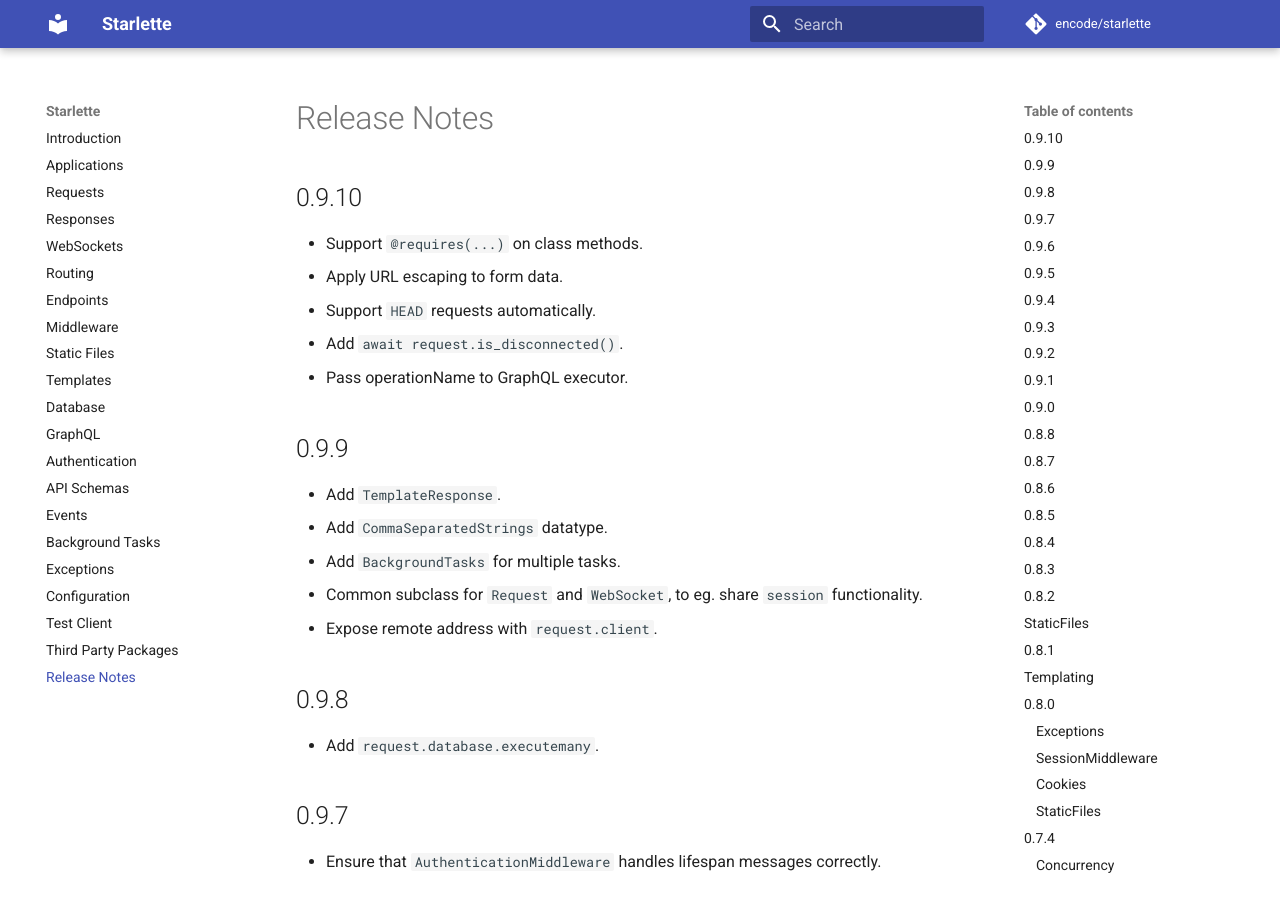
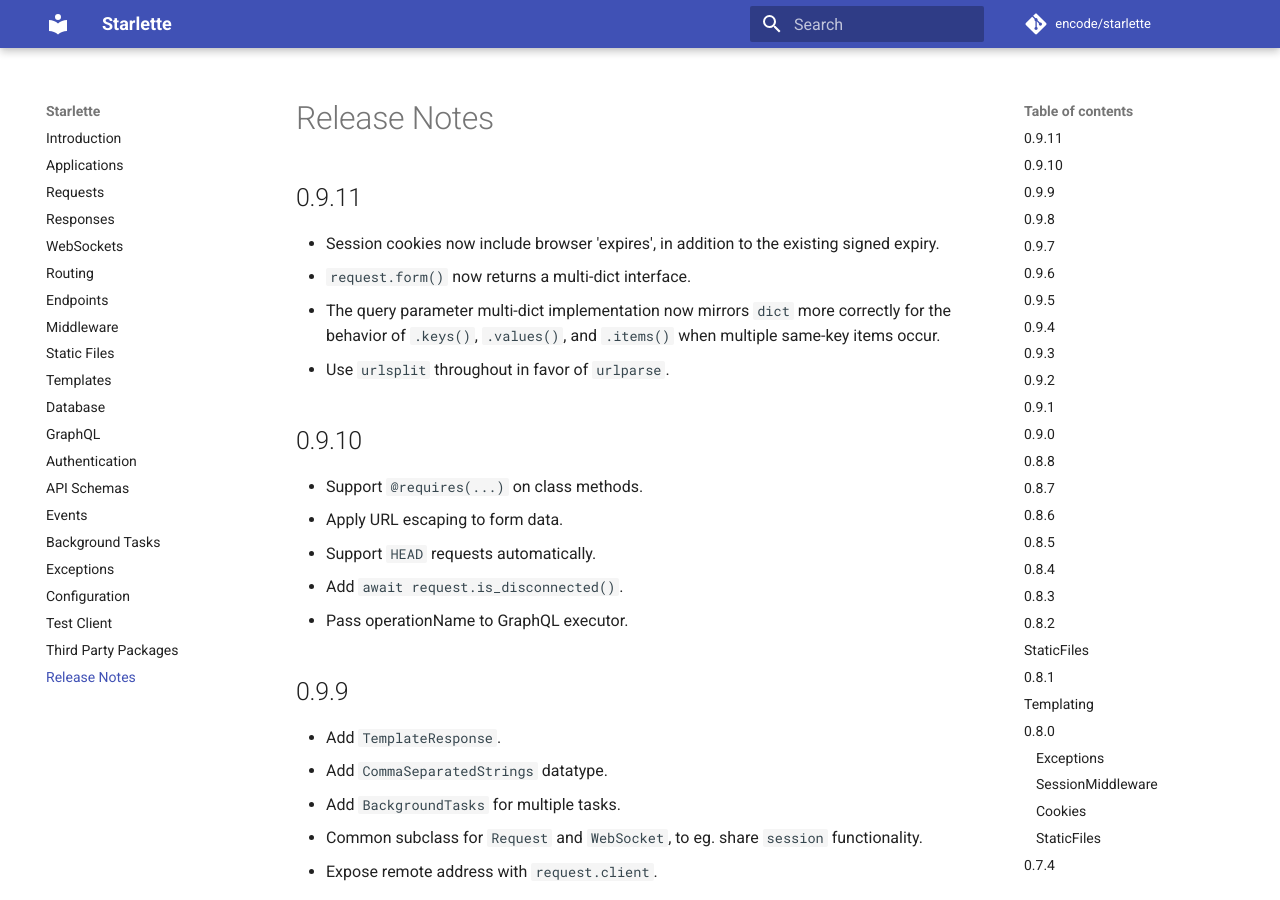
Before and after one commit to hidraco/starlette, an MkDocs documentation site: the page built from docs/release-notes.md, in a window 1280 px wide and 900 px high. Built offline with MkDocs 1.6.1 and Material for MkDocs 9.7.7, drawn with Linux system fonts in a browser that asks for light colours; comment, search, counter and statistics services are not loaded.

Commit message:
Version 0.9.11

```diff
--- a/docs/release-notes.md
+++ b/docs/release-notes.md
@@ -1,3 +1,11 @@
+## 0.9.11
+
+* Session cookies now include browser 'expires', in addition to the existing signed expiry.
+* `request.form()` now returns a multi-dict interface.
+* The query parameter multi-dict implementation now mirrors `dict` more correctly for the
+behavior of `.keys()`, `.values()`, and `.items()` when multiple same-key items occur.
+* Use `urlsplit` throughout in favor of `urlparse`.
+
 ## 0.9.10
 
 * Support `@requires(...)` on class methods.
--- a/starlette/__init__.py
+++ b/starlette/__init__.py
@@ -1 +1 @@
-__version__ = "0.9.10"
+__version__ = "0.9.11"
```
Also changed, not shown: docs/requests.md (+1 -1 lines).
